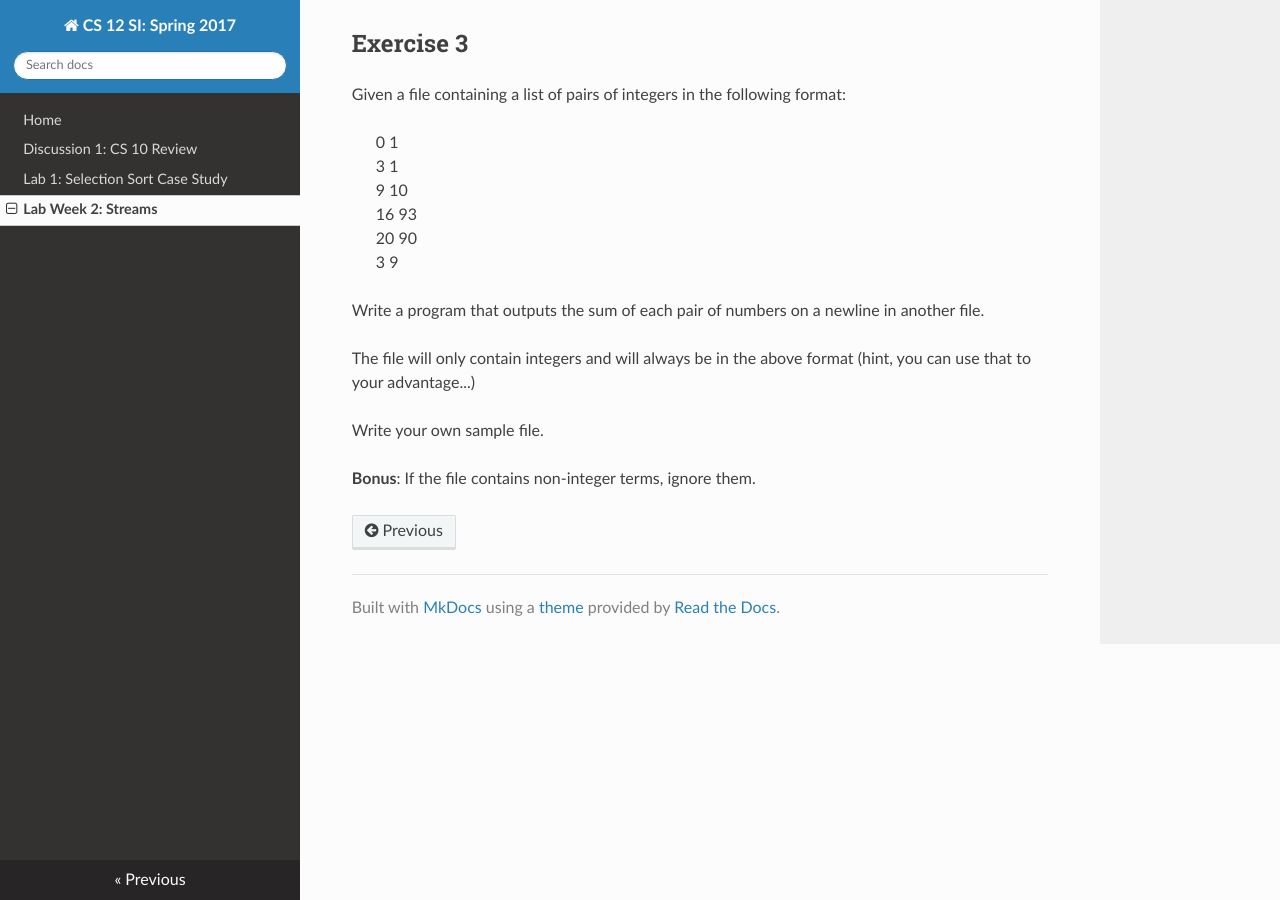
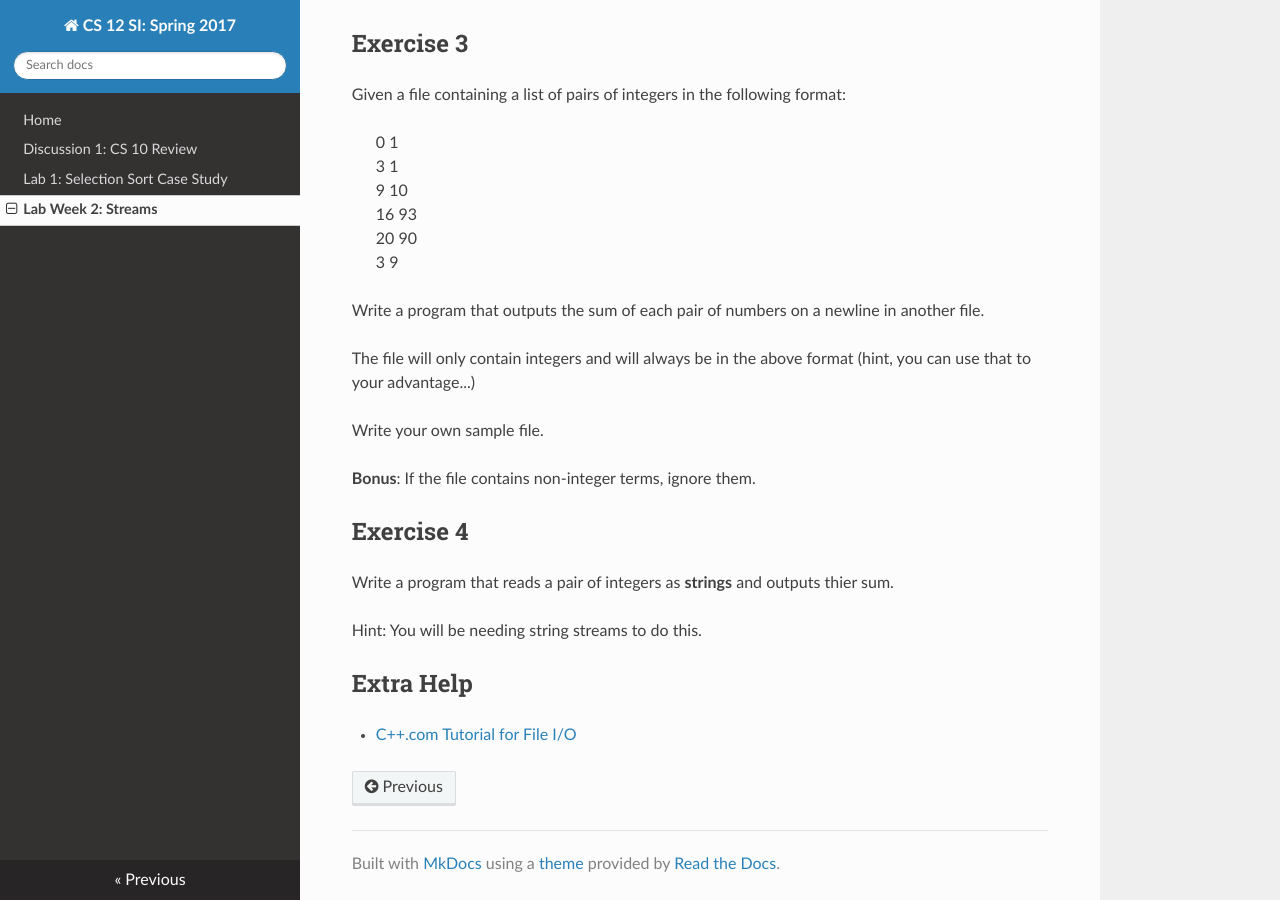
Before and after one commit to cs-si-ucr/cs12, an MkDocs documentation site: the page built from docs/lab02.md, in a window 1280 px wide and 900 px high, scrolled down 700 px. Built offline with MkDocs 1.6.1, drawn with Linux system fonts in a browser that asks for light colours; nearby versions of some CDN libraries; old or Windows-style settings are respelled for this version of MkDocs.

Commit message:
Added more excercises to lab 2

```diff
--- a/docs/lab02.md
+++ b/docs/lab02.md
@@ -54,3 +54,16 @@
 
 **Bonus**:
 If the file contains non-integer terms, ignore them.
+
+
+Exercise 4
+---
+
+Write a program that reads a pair of integers as **strings** and outputs thier sum.
+
+Hint: You will be needing string streams to do this.
+
+Extra Help
+---
+
+* [C++.com Tutorial for File I/O](http://www.cplusplus.com/doc/tutorial/files/)
```
